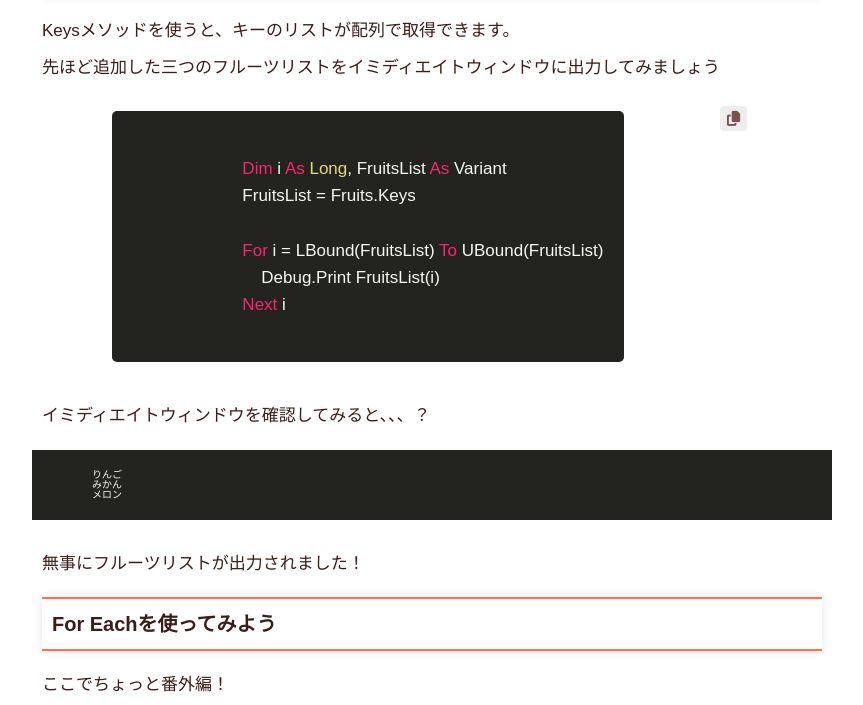
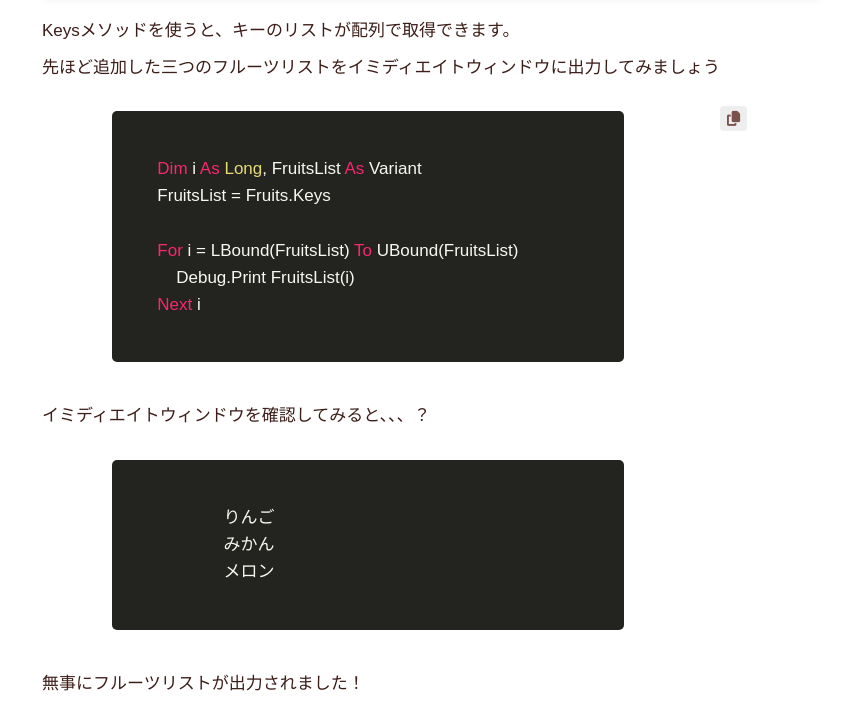
Before and after one commit to Anju1023/my-dictionary, a plain HTML site: page index.html in a window 1280 px wide. Shown: the part 2389-3094 px from the top of the page, without its empty margins (208-1071 px from the left). Drawn offline with nearby package versions, Linux system fonts and the light colour scheme; files that its build step writes are made by us from their sources.

Commit message:
Update index.html

```diff
--- a/index.html
+++ b/index.html
@@ -4,7 +4,7 @@
     <meta charset="UTF-8" />
     <meta name="viewport" content="width=device-width, initial-scale=1.0" />
     <title>はじめてのDictionary</title>
-    <link rel="stylesheet" href="css/style.css" />
+    <link rel="stylesheet" href="/src/css/style.css" />
     <link
       rel="stylesheet"
       href="https://cdnjs.cloudflare.com/ajax/libs/highlight.js/11.9.0/styles/monokai-sublime.min.css"
@@ -163,6 +163,7 @@ End Sub
                 </pre>
               </div>
               <p>イミディエイトウィンドウを確認してみると、、、？</p>
+              <div class="code-block">
                 <pre>
                   <code id="keysExPrint" class="vbnet">
                     りんご
@@ -170,6 +171,7 @@ End Sub
                     メロン
                   </code>
                 </pre>
+              </div>
               <p>無事にフルーツリストが出力されました！</p>
             </div>
             <div class="how-to_method_foreach">
@@ -306,6 +308,6 @@ End Sub
     <script>
       hljs.highlightAll();
     </script>
-    <script src="js/script.js"></script>
+    <script src="/src/js/script.js"></script>
   </body>
 </html>
```
Lines whose indentation alone changed are shown as unchanged.
